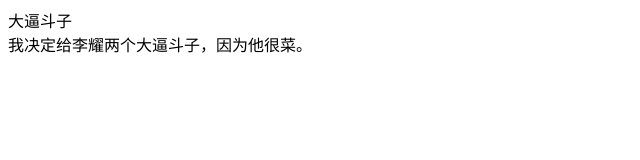
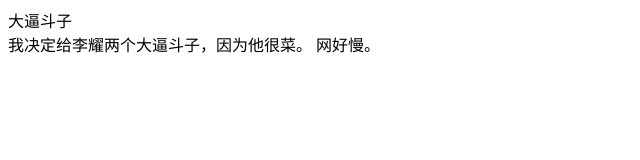
Before and after one commit to lanzhu-bingzhu/project_06_29, a plain HTML site: page index.html in a window 1280 px wide. Shown: the full height of the page, 0-640 px from the left. Drawn offline with Linux system fonts and the light colour scheme.

Commit message:
main的第三次提交

```diff
--- a/index.html
+++ b/index.html
@@ -11,6 +11,7 @@
         <div class="title">大逼斗子</div>
         <div class="content">
             我决定给李耀两个大逼斗子，因为他很菜。
+            网好慢。
         </div>
     </div>
 </body>
```
